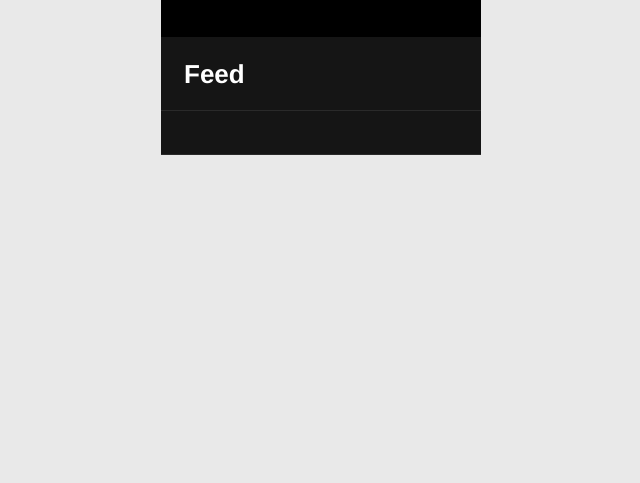
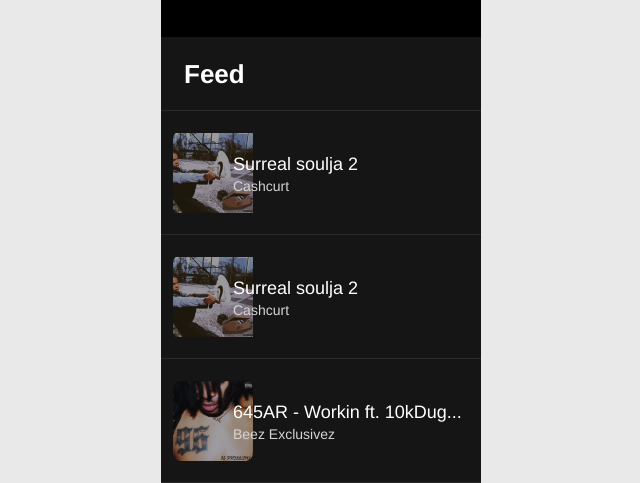
Before and after one commit to Yuranuch/Events, a plain HTML site: page index.html in a window 1280 px wide. Shown: the part 416-899 px from the top of the page, without its empty margins (319-959 px from the left). Before the commit the page ends 800 px from the top, so only its background shows below. Drawn offline with nearby package versions, Linux system fonts and the light colour scheme.

Commit message:
event-list items added

```diff
--- a/css/style.css
+++ b/css/style.css
@@ -46,7 +46,7 @@ container
 ---------------------------------------------*/
 .container-wrap {
     margin: 0 auto;
-    width: 320px;
+    max-width: 320px;
 }
 
 .container {
@@ -201,14 +201,44 @@ events
     padding: 0;
     list-style: none;
 }
-.events-list li {
-    border-bottom: 1px solid #2A2A2A;
-    padding: 22px 0 21px 0;
-}
 .events-item__title {
     font-size: 26px;
     line-height: 30px;
     color: #FFFFFF;
     padding: 22px 0 21px 23px !important;
     font-weight: bold;
+    min-height: auto !important;
+
 }
+.events-item {
+    border-bottom: 1px solid #2A2A2A;
+    padding: 22px 0 21px 72px;
+    position: relative;
+    min-height: 80px;
+}
+
+
+.item-title {
+    z-index: 3;
+    position: relative;
+    font-size: 18px;
+    line-height: 21px;
+    color: #FFFFFF;
+    padding-top: 21px;
+
+
+}
+.item-title span {
+    font-size: 14px;
+    line-height: 16px;
+    color: #D5D5D5;
+}
+
+.events-item-img {
+    opacity: 0.6;
+    z-index: 1;
+    position: absolute;
+    left: 12px;
+    top: 22px;
+    border-radius: 6px;
+}
--- a/index.html
+++ b/index.html
@@ -58,7 +58,39 @@
 	<div class="events">
 		<ul class="events-list">
 			<li class="events-item events-item__title">Feed</li>
-				<li></li>
+			<li class="events-item">
+				<div class="events-item-img">
+					<img src="./img/small-video.png" alt="video"/>
+				</div>
+				<div class="item-title">
+						Surreal soulja 2<br/>
+					<span>
+						Cashcurt
+					</span>
+				</div>
+			</li>
+			<li class="events-item">
+				<div class="events-item-img">
+					<img src="./img/small-video.png" alt="video"/>
+				</div>
+				<div class="item-title">
+					Surreal soulja 2<br/>
+					<span>
+						Cashcurt
+					</span>
+				</div>
+			</li>
+			<li class="events-item">
+				<div class="events-item-img">
+					<img src="./img/small-video-2.png" alt="video"/>
+				</div>
+				<div class="item-title">
+                    645AR - Workin ft. 10kDug...<br/>
+					<span>
+						Beez Exclusivez
+					</span>
+				</div>
+			</li>
 		</ul>
 	</div>
 </div>
```
Also changed, not shown: img/small-video-2.png (added), img/small-video.png (added). Lines whose indentation alone changed are shown as unchanged.
